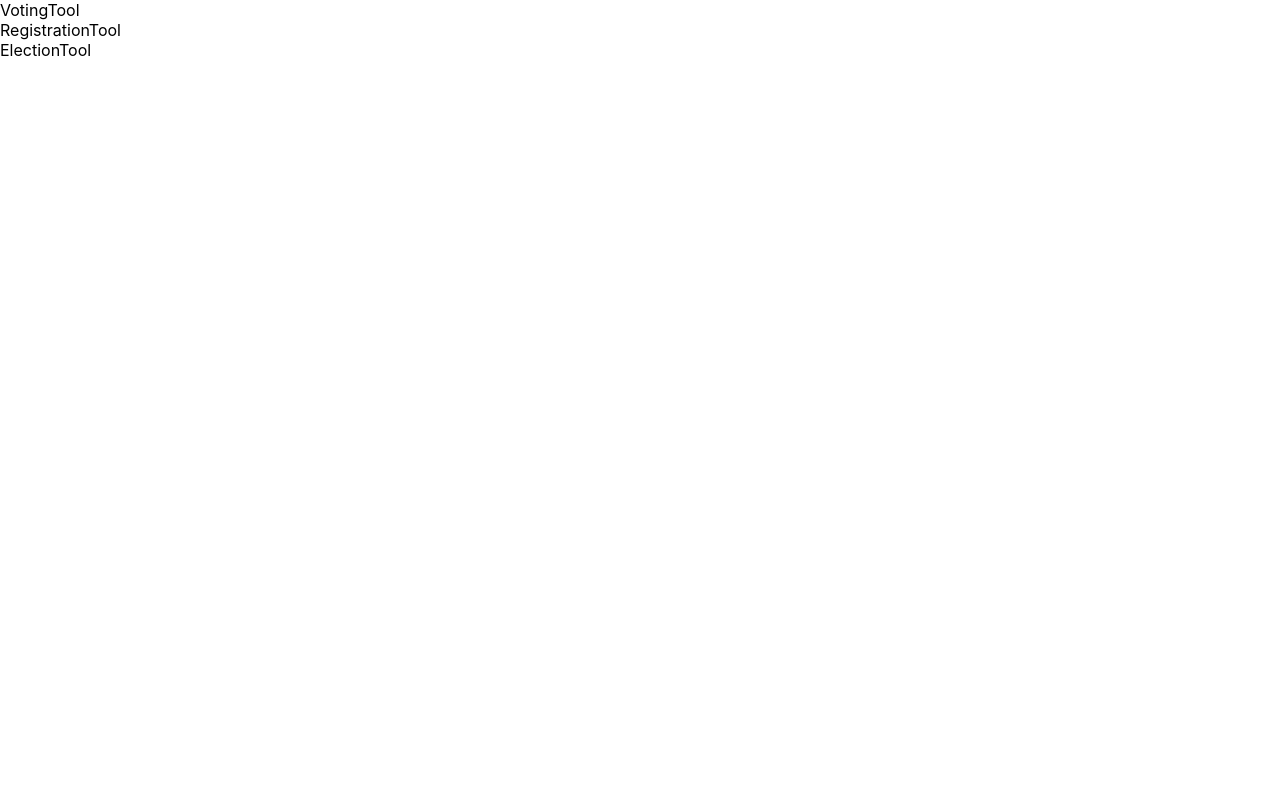
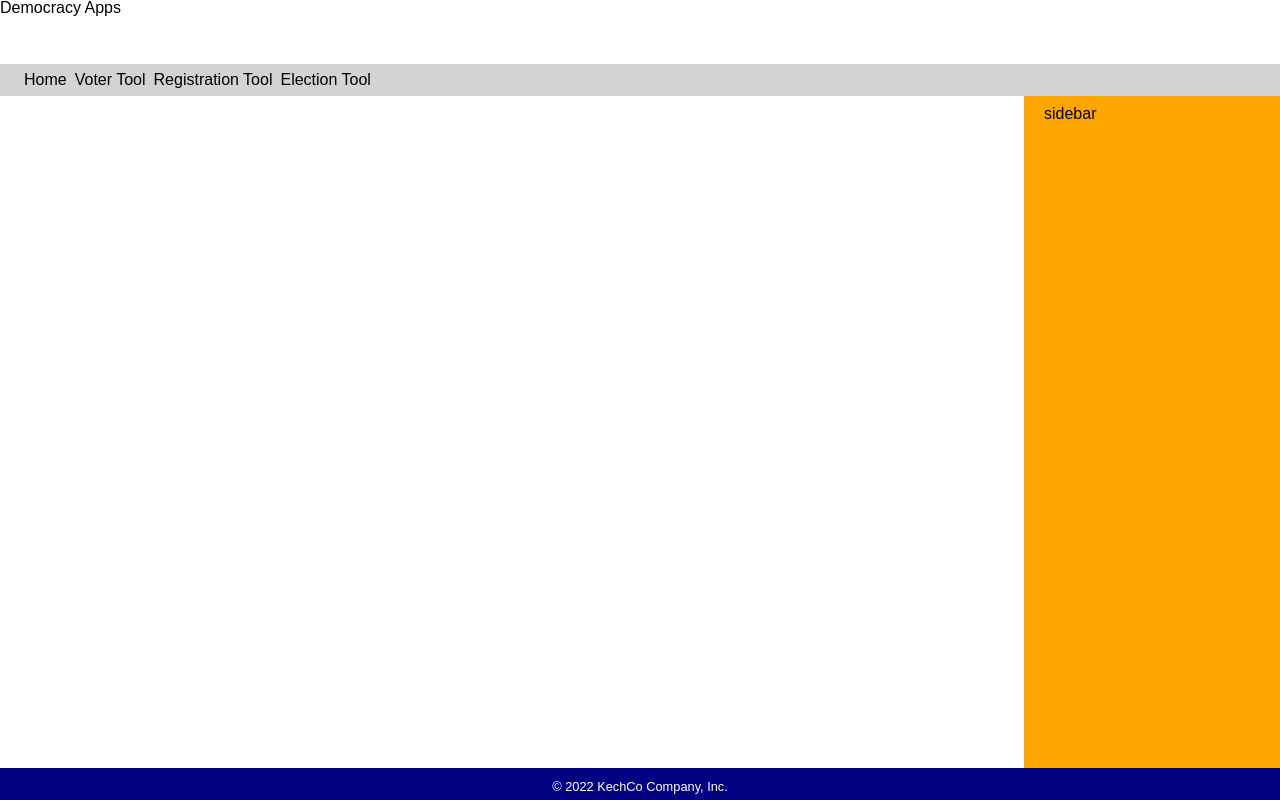
Before and after one commit to keertisharma/off-the-hooks, a React (Create React App) app: page / in a window 1280 px wide. Built offline with nearby package versions, Linux system fonts and the light colour scheme.

Commit message:
router set up

```diff
--- a/package.json
+++ b/package.json
@@ -10,6 +10,7 @@
     "react-dom": "^17.0.2",
     "react-redux": "^7.2.6",
     "react-router": "^6.2.1",
+    "react-router-dom": "^6.2.1",
     "react-scripts": "5.0.0",
     "web-vitals": "^2.1.4"
   },
--- a/src/App.js
+++ b/src/App.js
@@ -1,16 +1,20 @@
-import logo from './logo.svg';
-import './App.css';
-import {VotingTool} from "./features/ballot/VotingTool";
-import {RegistrationTool} from "./features/voter/RegistrationTool";
-import {ElectionTool} from "./features/election/ElectionTool";
+import logo from "./logo.svg";
+import "./App.css";
+import { VotingTool } from "./features/ballot/VotingTool";
+import { RegistrationTool } from "./features/voter/RegistrationTool";
+import { ElectionTool } from "./features/election/ElectionTool";
+import { Routes, Route } from "react-router-dom";
+import { Layout } from "./Layout";
 
 function App() {
   return (
-    <div>
-      <VotingTool/>
-      <RegistrationTool/>
-      <ElectionTool/>
-    </div>
+      <Routes>
+        <Route path="/" element={<Layout />}>
+          <Route path="voting-tool" element={<VotingTool />} />
+          <Route path="registration-tool" element={<RegistrationTool />} />
+          <Route path="election-tool" element={<ElectionTool />} />
+        </Route>
+      </Routes>
   );
 }
 
--- /dev/null
+++ b/src/Layout.css
@@ -0,0 +1,156 @@
+/* http://meyerweb.com/eric/tools/css/reset/
+   v2.0 | 20110126
+   License: none (public domain)
+*/
+
+html, body, div, span, applet, object, iframe,
+h1, h2, h3, h4, h5, h6, p, blockquote, pre,
+a, abbr, acronym, address, big, cite, code,
+del, dfn, em, img, ins, kbd, q, s, samp,
+small, strike, strong, sub, sup, tt, var,
+b, u, i, center,
+dl, dt, dd, ol, ul, li,
+fieldset, form, label, legend,
+table, caption, tbody, tfoot, thead, tr, th, td,
+article, aside, canvas, details, embed,
+figure, figcaption, footer, header, hgroup,
+menu, nav, output, ruby, section, summary,
+time, mark, audio, video {
+	margin: 0;
+	padding: 0;
+	border: 0;
+	font-size: 100%;
+	font: inherit;
+	vertical-align: baseline;
+}
+/* HTML5 display-role reset for older browsers */
+article, aside, details, figcaption, figure,
+footer, header, hgroup, menu, nav, section {
+	display: block;
+}
+body {
+	line-height: 1;
+}
+ol, ul {
+	list-style: none;
+}
+blockquote, q {
+	quotes: none;
+}
+blockquote:before, blockquote:after,
+q:before, q:after {
+	content: '';
+	content: none;
+}
+table {
+	border-collapse: collapse;
+	border-spacing: 0;
+}
+
+
+body {
+    font-family: sans-serif;
+    font-size: 100%;
+}
+
+.container {
+    position: fixed; /* take up full viewport */
+    top: 0; bottom: 0;
+    left: 0; right: 0;
+    display: grid;
+
+    grid-template-rows: 4rem 2rem 1fr 2rem; /*fr: fractional unit; meaning - take up remaining space*/
+    grid-template-columns: 4fr 1fr;
+
+    grid-template-areas:
+    "header header"
+    "menu menu"
+    "content sidebar"
+    "footer footer";
+}
+
+#page-header, #page-footer {
+    background-color: navy;
+    color: white;
+}
+
+#page-header {
+    grid-area: header;
+    display: flex; /* use flexbox for 1 directional layout */
+    flex-direction: row; /*this can be row or column */
+    justify-content: flex-start; /*major axis */
+    align-items: center; /*minor axis */
+    padding-left: 20px;
+}
+
+#page-header > h1 {
+    font-size: 2rem;
+}
+
+#main-menu {
+    grid-area: menu;
+    background-color: lightgray;
+    padding: 0 20px;
+    display: flex;
+    align-items: center;
+}
+
+#main-menu > ul {
+    display: flex;
+    flex-direction: row;
+
+}
+
+#main-menu li {
+    margin: 4px;
+}
+
+#main-menu li > a,
+#main-menu li > a:visited,
+#main-menu li > a:active {
+    color: black;
+    text-decoration: none;
+}
+
+#main-menu li > a:hover {
+    text-decoration: underline;
+}
+
+#content {
+    grid-area: content;
+    padding: 10px 20px 10px 20px; /* top right bottom left */
+}
+
+#sidebar {
+    grid-area: sidebar;
+    background-color: orange;
+    padding: 10px 20px; /* top/ootom left/right */
+}
+
+#page-footer {
+    grid-area: footer;
+    text-align: center;
+    padding-top: 10px;
+}
+
+#page-footer > small {
+    font-size: 0.8rem;
+}
+
+#table {
+    justify-content: center;
+    border-collapse: collapse;
+    border: 1px solid black;
+    margin-top: 20px;
+}
+
+#table-head {
+    background-color: grey;
+    color: white;
+}
+
+tr,td {
+    border: 1px solid black;
+    text-align: center;
+    padding: 10px 15px;
+}
--- /dev/null
+++ b/src/Layout.js
@@ -0,0 +1,40 @@
+import { Outlet, Link } from 'react-router-dom';
+
+import './Layout.css';
+
+
+export const Layout = () => {
+
+    return (
+
+        <div className="container">
+            <header>
+                <h1>Democracy Apps</h1>
+            </header>
+
+            <nav id="main-menu">
+                <ul>
+                    <li><Link to="/">Home</Link></li>
+                    <li><Link to="/voting-tool">Voter Tool</Link></li>
+                    <li><Link to="/registration-tool">Registration Tool</Link></li>
+                    <li><Link to="/election-tool">Election Tool</Link></li>
+                </ul>
+            </nav>
+
+            <main id="content">
+                <Outlet />
+            </main>
+
+            <aside id="sidebar">
+                sidebar
+            </aside>
+
+
+            <footer id="page-footer">
+                <small>&copy; 2022 KechCo Company, Inc.</small>
+            </footer>
+        </div>
+
+    );
+
+}
--- a/src/index.js
+++ b/src/index.js
@@ -3,10 +3,13 @@
 import './index.css';
 import App from './App';
 import reportWebVitals from './reportWebVitals';
+import { BrowserRouter } from 'react-router-dom';
 
 ReactDOM.render(
   <React.StrictMode>
+    <BrowserRouter>
     <App />
+    </BrowserRouter>
   </React.StrictMode>,
   document.getElementById('root')
 );
```
Also changed, not shown: 1 other file (tests, documents, lock files or other folders).
